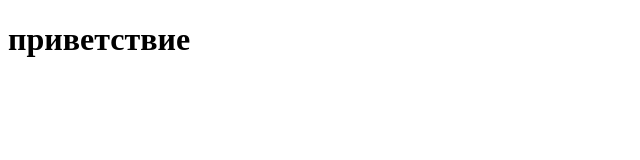
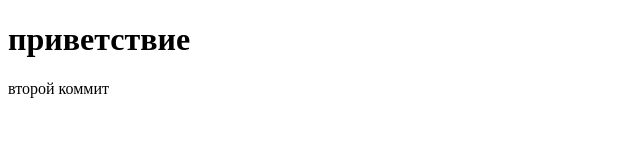
Before and after one commit to kozyrev42/app-ip, a plain HTML site: page index.html in a window 1280 px wide. Shown: the whole page, without its empty margins (0-640 px from the left). Drawn offline with Linux system fonts and the light colour scheme.

Commit message:
.gitignore

```diff
--- a/index.html
+++ b/index.html
@@ -7,6 +7,7 @@
 	<body>
 		<div id="container"></div>
 		<h1> приветствие </h1>
+		<p> второй коммит </p>
 		<!-- <script src="script.js"></script> -->
 	</body>
 
```
Also changed, not shown: 1 other file.
